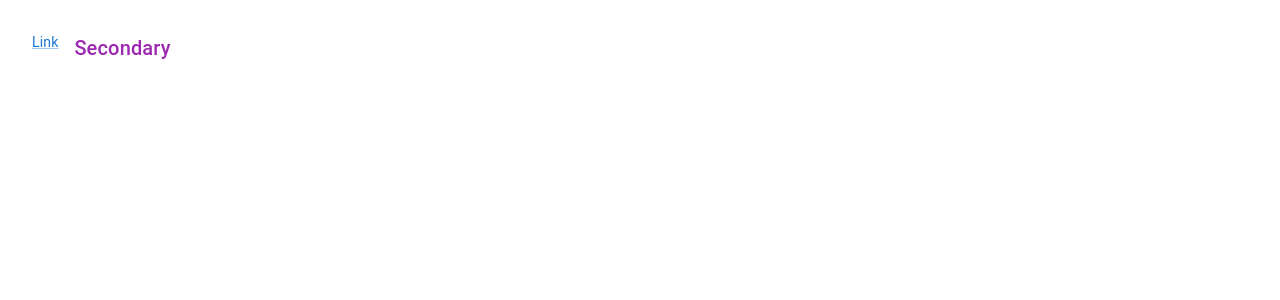
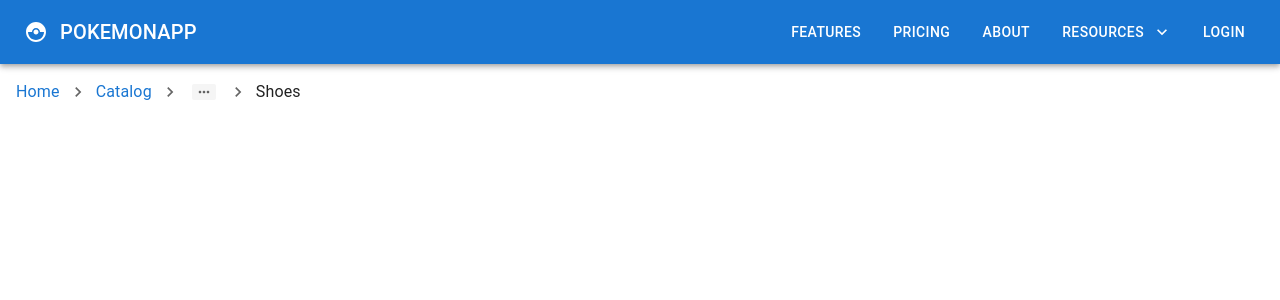
Before and after one commit to justicenyaga/react_mui_demo, a React (Create React App) app: page / in a window 1280 px wide. Shown: the top 300 px of the page. Built offline with nearby package versions, Linux system fonts and the light colour scheme.

Commit message:
Breadcrumbs

```diff
--- a/src/App.tsx
+++ b/src/App.tsx
@@ -12,8 +12,9 @@
 // import MuiCard from "./components/MuiCard";
 // import MuiAccordion from "./components/MuiAccordion";
 // import MuiImageList from "./components/MuiImageList";
-// import MuiNavbar from "./components/MuiNavbar";
-import MuiLink from "./components/MuiLink";
+import MuiNavbar from "./components/MuiNavbar";
+// import MuiLink from "./components/MuiLink";
+import MuiBreadcrumbs from "./components/MuiBreadcrumbs";
 
 function App() {
   return (
@@ -31,8 +32,9 @@
       {/* <MuiCard /> */}
       {/* <MuiAccordion /> */}
       {/* <MuiImageList /> */}
-      {/* <MuiNavbar /> */}
-      <MuiLink />
+      <MuiNavbar />
+      {/* <MuiLink /> */}
+      <MuiBreadcrumbs />
     </div>
   );
 }
--- /dev/null
+++ b/src/components/MuiBreadcrumbs.tsx
@@ -0,0 +1,28 @@
+import { Box, Breadcrumbs, Link, Typography } from "@mui/material";
+import NavigateNextIcon from "@mui/icons-material/NavigateNext";
+
+function MuiBreadcrumbs() {
+  return (
+    <Box m={2}>
+      <Breadcrumbs
+        aria-label="breadcrumb"
+        separator={<NavigateNextIcon fontSize="small" />}
+        maxItems={3}
+        itemsBeforeCollapse={2}
+      >
+        <Link underline="hover" href="#">
+          Home
+        </Link>
+        <Link underline="hover" href="#">
+          Catalog
+        </Link>
+        <Link underline="hover" href="#">
+          Accessories
+        </Link>
+        <Typography color="text.primary">Shoes</Typography>
+      </Breadcrumbs>
+    </Box>
+  );
+}
+
+export default MuiBreadcrumbs;
```
